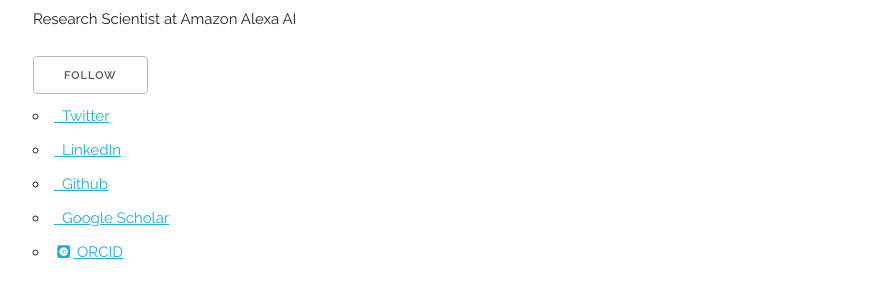
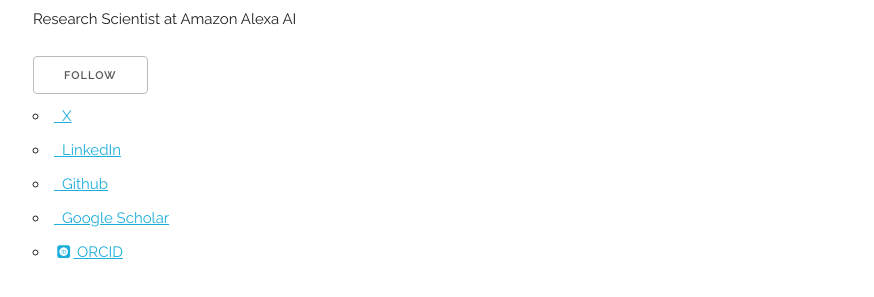
Before and after one commit to nrflynn2/nrflynn2.github.io, a Jekyll site: the page built from _pages/talkmap.html, in a window 1280 px wide. Shown: the part 627-924 px from the top of the page, without its empty margins (207-1081 px from the left). Built offline with Jekyll 4.4.1, drawn with Linux system fonts in a browser that asks for light colours; nearby versions of some CDN libraries; some web fonts are replaced.

Commit message:
Update author-profile.html

```diff
--- a/_includes/author-profile.html
+++ b/_includes/author-profile.html
@@ -41,7 +41,7 @@
         <li><a href="{{ author.researchgate }}"><i class="fab fa-fw fa-researchgate" aria-hidden="true"></i> ResearchGate</a></li>
       {% endif %}
       {% if author.twitter %}
-        <li><a href="https://twitter.com/{{ author.twitter }}"><i class="fab fa-fw fa-twitter-square" aria-hidden="true"></i> Twitter</a></li>
+        <li><a href="https://x.com/{{ author.twitter }}"><i class="fab fa-fw fa-twitter-square" aria-hidden="true"></i> X</a></li>
       {% endif %}
       {% if author.facebook %}
         <li><a href="https://www.facebook.com/{{ author.facebook }}"><i class="fab fa-fw fa-facebook-square" aria-hidden="true"></i> Facebook</a></li>
```
